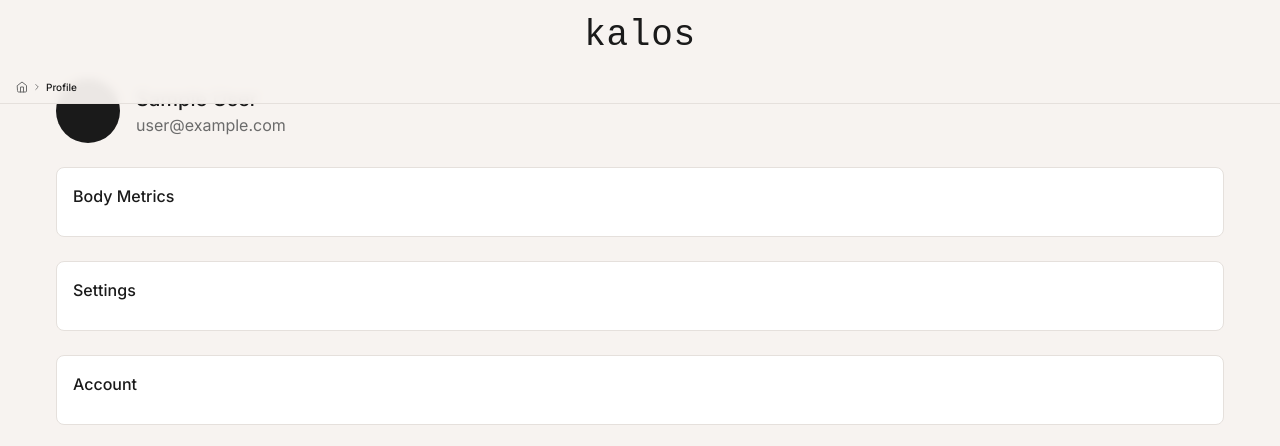
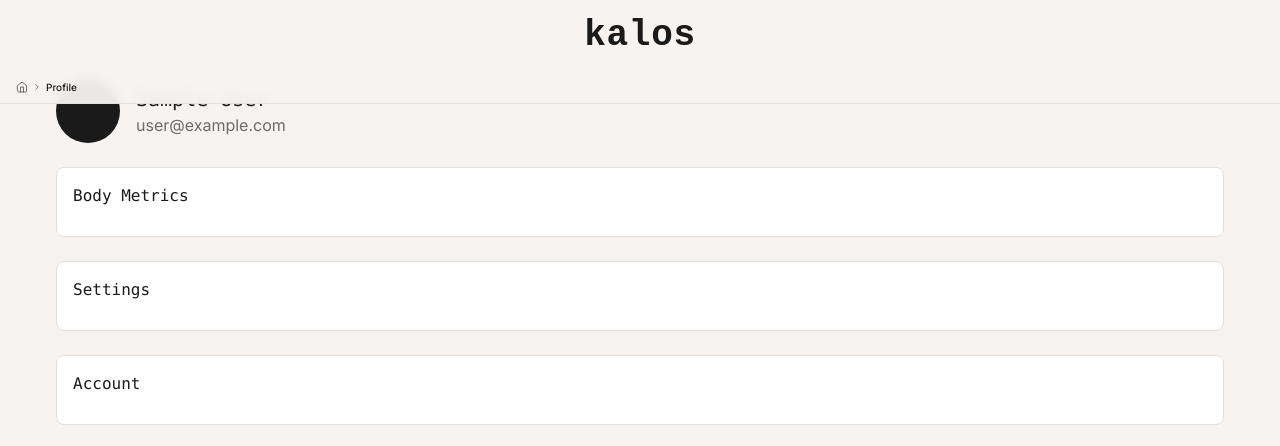
Before and after one commit to lfmcagency/fitness-tracker, a Next.js app: page /profile in a window 1280 px wide. Shown: the top 446 px of the page. Built offline with nearby package versions, Linux system fonts and the light colour scheme; no server answers; sample sign-in values are in the browser's storage.

Commit message:
global fonts and system colours

```diff
--- a/src/app/globals.css
+++ b/src/app/globals.css
@@ -7,11 +7,33 @@
   --background-rgb: 247, 243, 240;
   --muted-foreground-rgb: 107, 107, 107;
   --border-rgb: 229, 224, 220;
+
+  /* Status colors */
+  --status-primary: 29, 52, 97;    /* #1D3461 */
+  --status-success: 63, 69, 49;     /* #3F4531 */
+  --status-info: 115, 146, 183;     /* #7392B7 */
+  --status-warning: 205, 198, 174;  /* #CDC6AE */
+  --status-danger: 157, 105, 90;    /* #9D695A */
+
+  /* Font settings */
+  --font-heading: "Lucida Sans Typewriter", monaco, monospace;
+  --font-body: "Lucida Console", monaco, monospace;
+}
+
+@layer base {
+  html {
+    font-family: var(--font-body);
+  }
+
+  h1, h2, h3, h4, h5, h6, .logo {
+    font-family: var(--font-heading);
+  }
 }
 
 body {
   background: rgb(var(--background-rgb));
   color: rgb(var(--foreground-rgb));
+  font-family: var(--font-body);
 }
 
 /* New Kalos theme styles */
--- a/src/app/layout.tsx
+++ b/src/app/layout.tsx
@@ -1,16 +1,17 @@
+export const dynamic = 'force-dynamic'
+
 import './globals.css'
 import { Inter } from 'next/font/google'
+import type { Metadata } from 'next'
 import { SessionProvider } from '@/components/SessionProvider'
 
 const inter = Inter({ subsets: ['latin'] })
 
-export const metadata = {
-  title: 'Kalos - Fitness Tracker',
-  description: 'Track your fitness journey with a holistic approach',
+
+export const metadata: Metadata = {
+  title: 'Kalos - Fitness App',
+  description: 'sculpt your future',
 }
-
-// Explicitly mark as dynamic to avoid build-time auth issues
-export const dynamic = 'force-dynamic'
 
 export default function RootLayout({
   children,
--- a/src/components/layout/Header.tsx
+++ b/src/components/layout/Header.tsx
@@ -3,6 +3,7 @@
 
 import Link from "next/link"
 import { useAuth } from '@/hooks/useAuth'
+
 
 export default function Header() {
   const { isAuthenticated } = useAuth()
@@ -17,7 +18,7 @@ export default function Header() {
               className="text-3xl sm:text-4xl tracking-wide font-normal text-[#1A1A1A]"
               style={{
                 fontFamily: "'Lucida Sans Typewriter', 'Courier New', monospace",
-                fontWeight: 400,
+                fontWeight: 600,
                 letterSpacing: '0.02em'
               }}
             >
--- a/src/components/shared/index.ts
+++ b/src/components/shared/index.ts
@@ -25,3 +25,8 @@ export type { TimeBlockContainerProps } from './TimeBlockContainer';
 export type { CategoryPillsProps, CategoryOption } from './CategoryPills';
 export type { DetailExpanderProps } from './metrics/DetailExpander';
 export type { MetricChartProps, MetricChartPoint, ChartType } from './metrics/MetricChart';
+
+export const fontClasses = {
+    heading: 'font-heading',
+    body: 'font-body',
+  };
--- a/src/lib/colors.ts
+++ b/src/lib/colors.ts
@@ -18,6 +18,7 @@ export const colors = {
     kalosBorder: '#E5E0DC',
     kalosMuted: '#6B6B6B',
     kalosHighlight: '#E5E0DC',
+    kalosDarkText: '#333333',
 
     // Time block colors
     timeBlockMorning: '#F9CF93',  // Soft orange/yellow
--- a/tailwind.config.js
+++ b/tailwind.config.js
@@ -2,7 +2,7 @@
 module.exports = {
   darkMode: ["class"], // Enable dark mode with class strategy
   content: [
-    './src/pages/**/*.{js,ts,jsx,tsx,mdx}', // Include all relevant paths
+    './src/pages/**/*.{js,ts,jsx,tsx,mdx}',
     './src/components/**/*.{js,ts,jsx,tsx,mdx}',
     './src/app/**/*.{js,ts,jsx,tsx,mdx}',
   ],
@@ -15,21 +15,32 @@ module.exports = {
       },
     },
     extend: {
+      fontFamily: {
+        'heading': ['"Lucida Sans Typewriter"', 'monaco', 'monospace'],
+        'body': ['"Lucida Console"', 'monaco', 'monospace'],
+      },
       colors: {
-
         // Status colors
         'status-primary': '#1D3461',    // Dark blue
         'status-success': '#3F4531',    // Dark olive green
         'status-info': '#7392B7',       // Steel blue
-        'status-warning': '#9D695A',    // Light beige
+        'status-warning': '#CDC6AE',    // Light beige
         'status-danger': '#9D695A',     // Terracotta
 
-        // Keep existing Kalos colors
+        // Kalos colors
         'kalos-bg': '#F7F3F0',
         'kalos-text': '#1A1A1A',
         'kalos-border': '#E5E0DC',
         'kalos-muted': '#6B6B6B',
+        'kalos-highlight': '#E5E0DC',
+        'kalos-dark': '#333333',
 
+        // Time block colors
+        'time-morning': '#F9CF93',
+        'time-afternoon': '#B5DEFF',
+        'time-evening': '#D0A5C0',
+
+        // Keep shadcn/ui theme variables
         border: "hsl(var(--border))",
         input: "hsl(var(--input))",
         ring: "hsl(var(--ring))",
```
